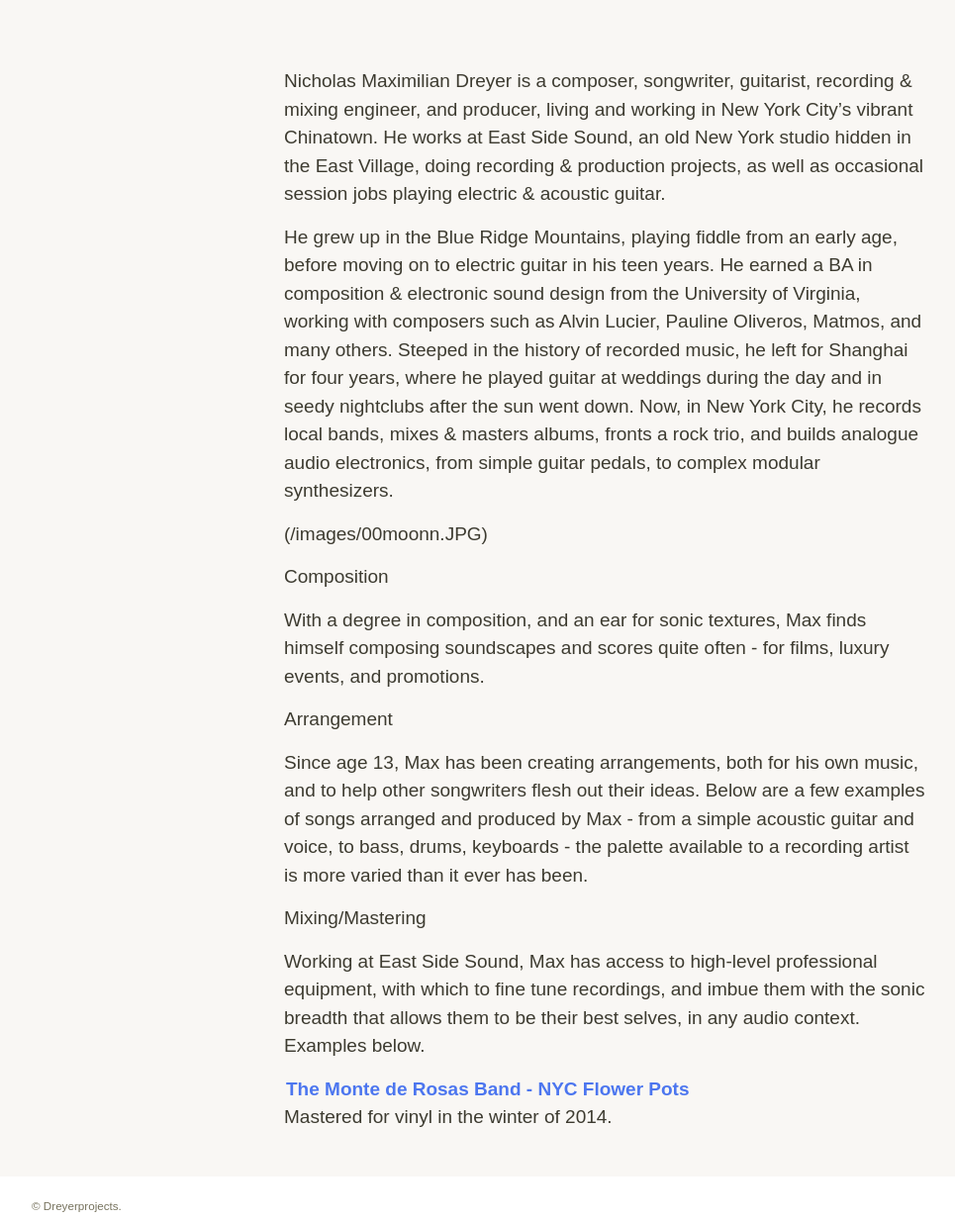
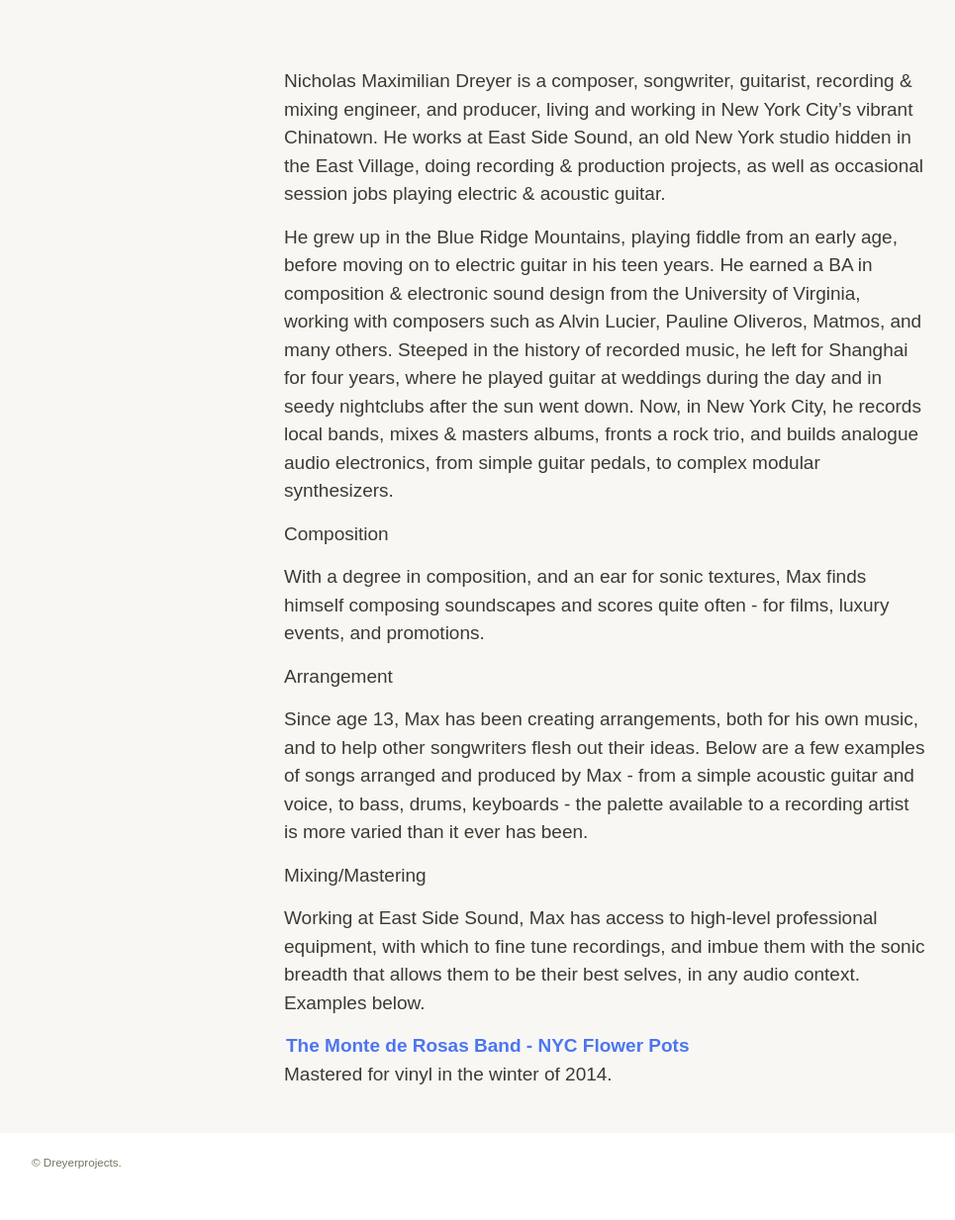
Before and after one commit to dreyerprojects/dreyerprojects.github.io, a Jekyll site: the page built from max.md, in a window 1280 px wide, cut to the strip 179-1412 px from the top of the page. Shown: the whole strip at 99% size, without its empty margins (28-993 px from the left). Built offline with Jekyll 4.4.1, drawn with Linux system fonts in a browser that asks for light colours; some web fonts are replaced; a file with an impossible date is left out; after the commit the page ends 1368 px from its top, so only the background shows below that.

Commit message:
Updated max.md

```diff
--- a/max.md
+++ b/max.md
@@ -5,6 +5,7 @@ permalink: /max/
 published: true
 description: "portfolio of Max Dreyer, music producer and recording artist based in New York."
 ---
+
 
 
 <center>
@@ -15,8 +16,6 @@ description: "portfolio of Max Dreyer, music producer and recording artist based
 Nicholas Maximilian Dreyer is a composer, songwriter, guitarist, recording & mixing engineer, and producer, living and working in New York City's vibrant Chinatown. He works at East Side Sound, an old New York studio hidden in the East Village, doing recording & production projects, as well as occasional session jobs playing electric & acoustic guitar.
 
 He grew up in the Blue Ridge Mountains, playing fiddle from an early age, before moving on to electric guitar in his teen years. He earned a BA in composition & electronic sound design from the University of Virginia, working with composers such as Alvin Lucier, Pauline Oliveros, Matmos, and many others. Steeped in the history of recorded music, he left for Shanghai for four years, where he played guitar at weddings during the day and in seedy nightclubs after the sun went down. Now, in New York City, he records local bands, mixes & masters albums, fronts a rock trio, and builds analogue audio electronics, from simple guitar pedals, to complex modular synthesizers.
-
-({{site.baseurl}}/images/00moonn.JPG)
 
 Composition
 
```
